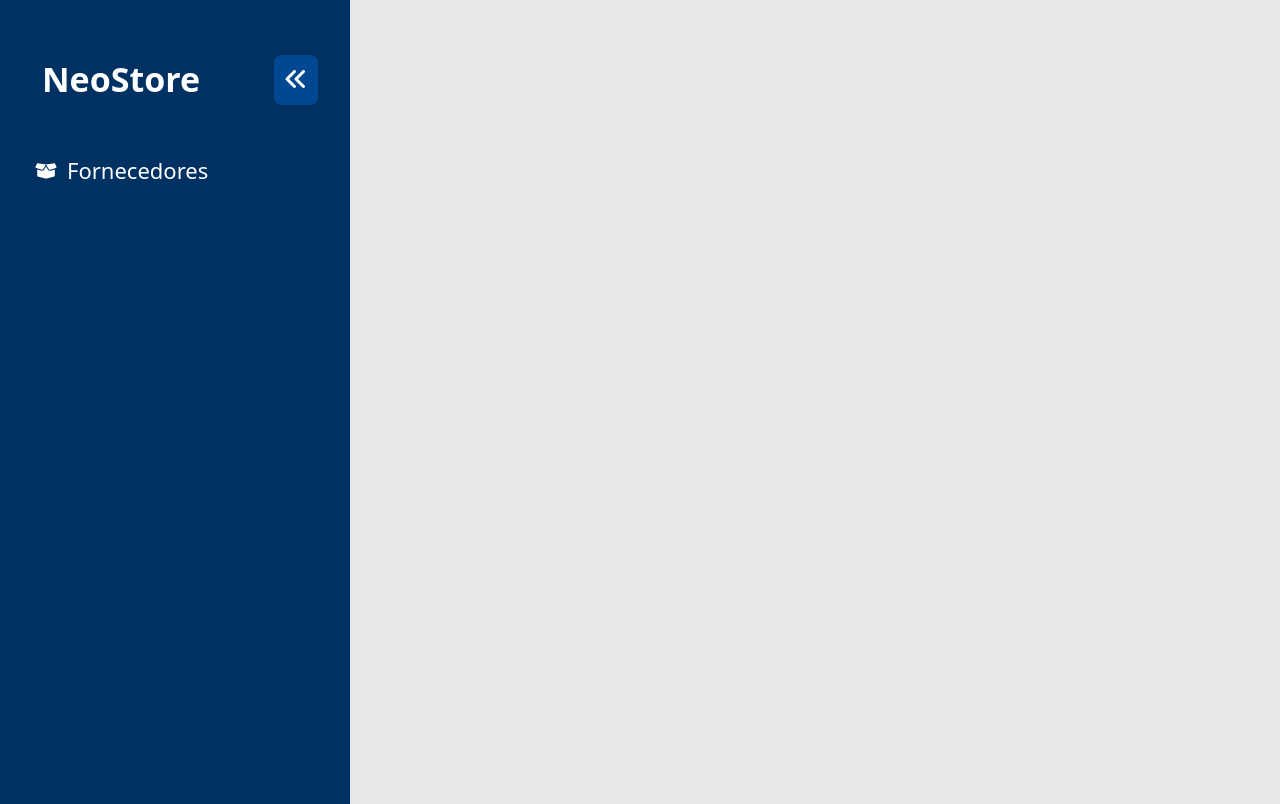
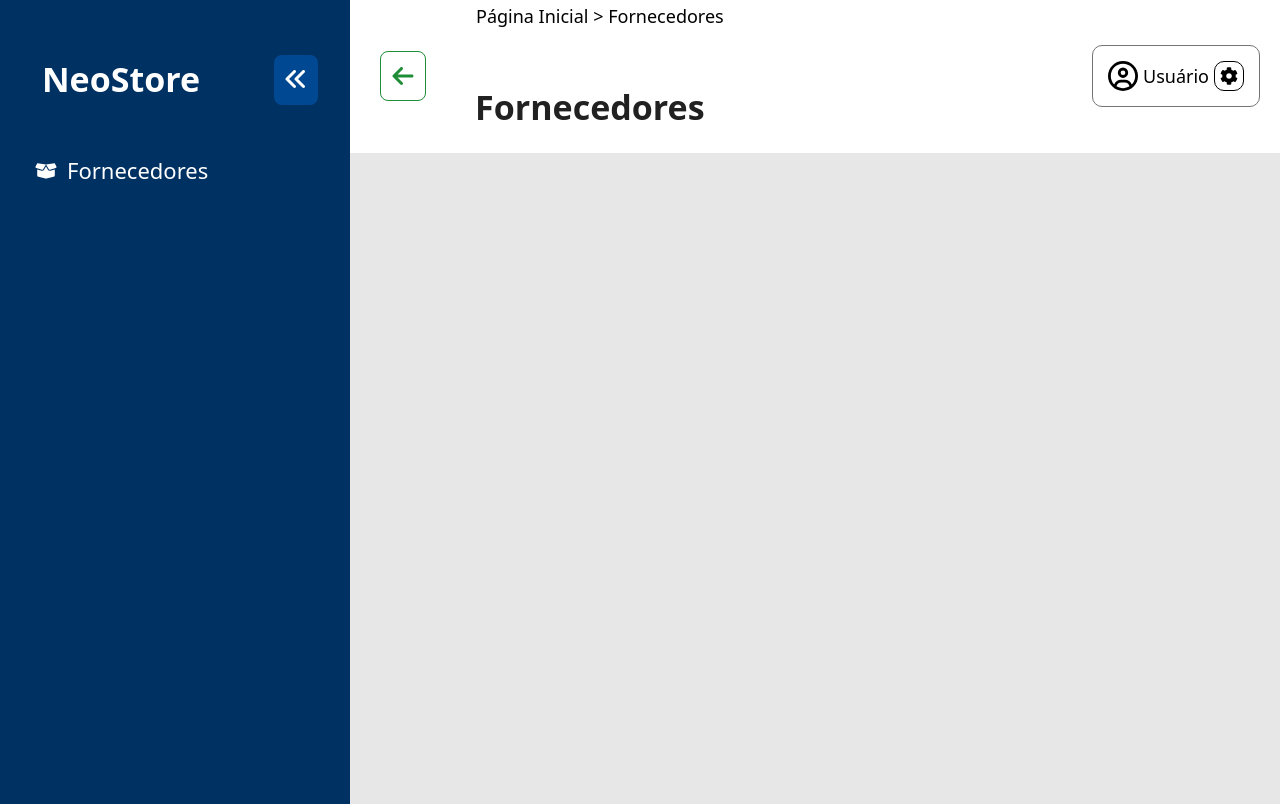
Before and after one commit to MaxForosteski/Desafio-Fornecedores-Neostore, a React (Vite) app in the folder NeostoreFrontend/: page / in a window 1280 px wide. Built offline with nearby package versions, Linux system fonts and the light colour scheme.

Commit message:
create/ details from screen header

```diff
--- a/NeostoreFrontend/src/App.css
+++ b/NeostoreFrontend/src/App.css
@@ -7,8 +7,20 @@
   justify-content: space-around;
 }
 
+.ml-5{
+  margin: 5px;
+}
+
 .ml-10{
   margin-left: 10px;
+}
+
+.ml-30{
+  margin-left: 30px;
+}
+
+.p-5{
+  padding: 5px;
 }
 
 .justify-center{
@@ -22,3 +34,28 @@
 .bg-white{
   background-color: white;
 }
+
+.flex-column{
+  flex-direction: column;
+}
+
+.flex-row{
+  flex-direction: row;
+}
+
+.flex-grow{
+  flex-grow: 1;
+}
+
+.width-full{
+  width: 100vw;
+}
+
+.border-rounded-soft{
+  border: 1px solid black;
+  border-radius: 10px;
+}
+
+.font-size-30{
+  font-size: 30px;
+}
--- a/NeostoreFrontend/src/App.tsx
+++ b/NeostoreFrontend/src/App.tsx
@@ -6,9 +6,12 @@ function App() {
 
   return (
     <>
-      <div className="flex">
+      <div className="flex width-full height-full">
         <Sidebar />
-        <ScreenHead />
+        <div className="flex flex-grow flex-row">
+          <ScreenHead />
+        </div>
+
       </div>
 
     </>
--- a/NeostoreFrontend/src/components/screen/screenHead.tsx
+++ b/NeostoreFrontend/src/components/screen/screenHead.tsx
@@ -1,7 +1,78 @@
-const ScreenHead: React.FC = () => {
-    return (
-        <></>
-    );
-}
+    import styled from "styled-components";
+    import { FaArrowLeft } from "react-icons/fa6";
+    import { FaRegCircleUser } from "react-icons/fa6";
+    import { FaCog } from "react-icons/fa";
 
-export default ScreenHead;
+    const ReturnButton = styled.button`
+        background:white;
+        border: solid 1px rgb(31, 141, 55);
+        color: rgb(31, 141, 55);
+        font-size: 24px;
+        cursor: pointer;
+        padding: 10px;
+        text-align: center;
+        height: 50px;
+        z-index:100;
+    `;
+
+
+    const ScreenHeadContainer = styled.div`
+        display: flex;
+        flex-grow: 1;
+        width: 100%;
+        height: 14%;
+        justify-content: space-between;
+        flex-direction: row;
+        align-items: center;
+        padding: 20px;
+        background: rgb(255, 255, 255);
+    `;
+
+    const Breadcrumbs = styled.p`
+        font-size: 18px;
+        color: black;
+        margin-left: 20px;
+    `;
+
+    const Title = styled.h3`
+        font-size: 34px;
+    `;
+
+    const User = styled.button`
+        border: solid 1px rgb(116, 116, 116);
+        background: white;
+        color:black;
+        padding: 10px;
+        font-size: 18px;
+        border-radius: 10px;
+        display: flex;
+        justify-content: center;
+        align-items: center;
+    `;
+
+
+
+    const ScreenHead: React.FC = () => {
+        return (
+            <ScreenHeadContainer>
+                <div className="flex justify-space-around items-center ml-10">
+
+                    <ReturnButton><FaArrowLeft /></ReturnButton>
+
+                    <div className="flex justify-center items-center flex-column ml-30">
+
+                        <Breadcrumbs>Página Inicial &gt; Fornecedores</Breadcrumbs>
+                        <Title>Fornecedores</Title>
+
+                    </div>
+                </div>
+
+                <div className="">
+                    <User><FaRegCircleUser className="p-5 font-size-30" />Usuário<FaCog className="p-5 ml-5 border-rounded-soft"/></User>
+
+                </div>
+            </ScreenHeadContainer>
+        );
+    }
+
+    export default ScreenHead;
--- a/NeostoreFrontend/src/index.css
+++ b/NeostoreFrontend/src/index.css
@@ -4,7 +4,7 @@
   font-weight: 400;
 
   color-scheme: light dark;
-  color: rgba(255, 255, 255, 0.87);
+  color: rgba(0, 0, 0, 0.87);
   background-color: #e7e7e7;
 
   font-synthesis: none;
```
